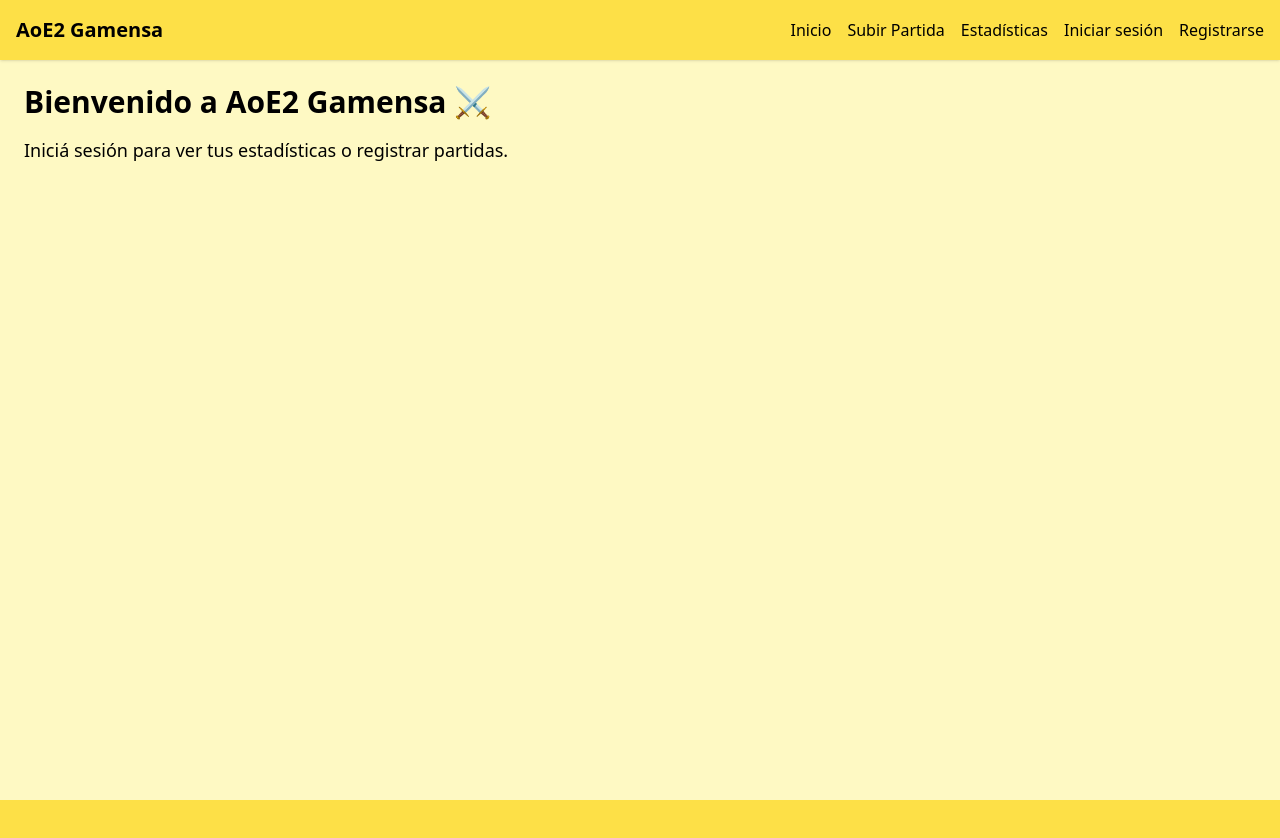
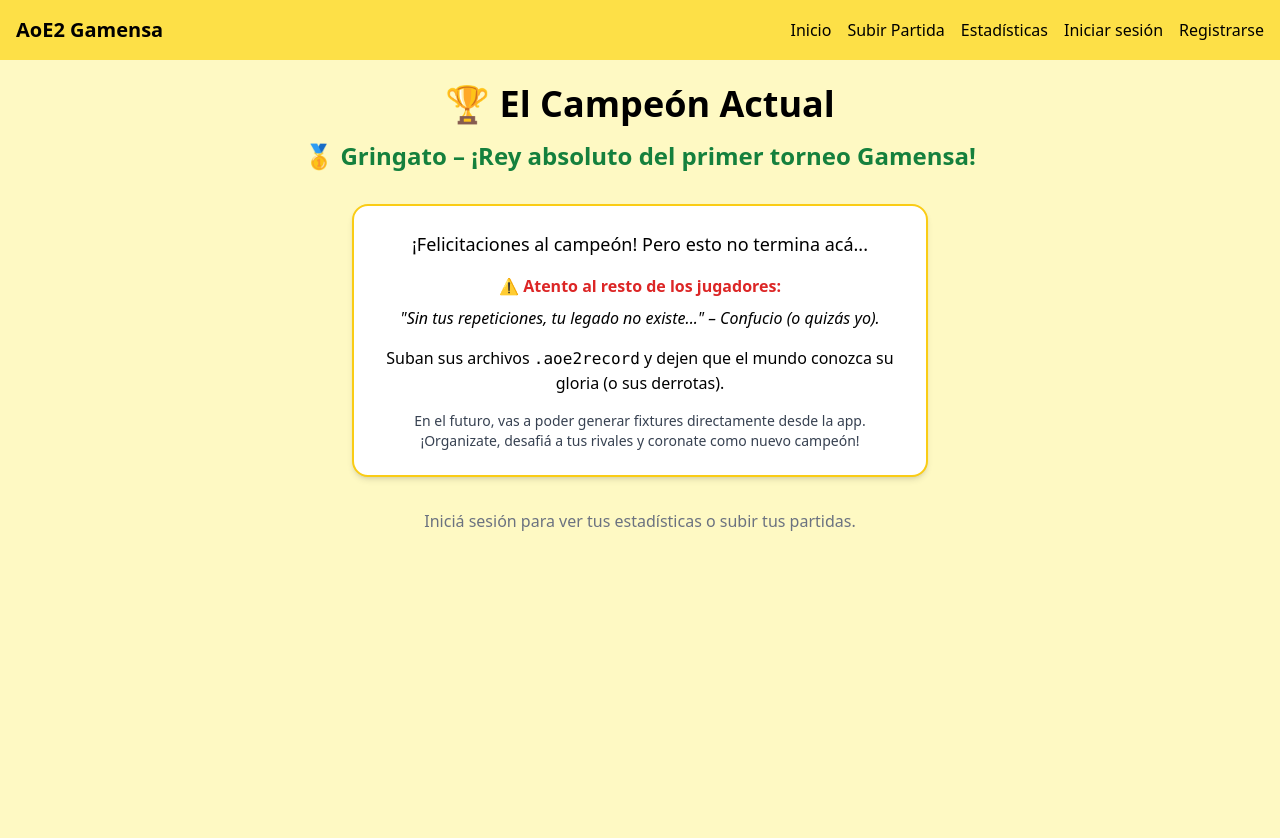
Before and after one commit to LuccaCecchini/aoe2-gamensa, a React (Vite) app: page / in a window 1280 px wide. Shown: the top 838 px of the page. Before the commit the page ends 800 px from the top, so only its background shows below. Built offline with nearby package versions, Linux system fonts and the light colour scheme; no server answers.

Commit message:
Agrega homenaje al campeón y mensaje divertido en la Home

```diff
--- a/src/pages/Home.jsx
+++ b/src/pages/Home.jsx
@@ -1,18 +1,40 @@
 // src/pages/Home.jsx
-
 import React from "react";
 
-const Home = ({ user }) => {
+export default function Home({ user }) {
   return (
-    <div className="p-6">
-      <h1 className="text-3xl font-bold mb-4">Bienvenido a AoE2 Gamensa ⚔️</h1>
-      {user ? (
-        <p className="text-lg">Hola, {user.displayName || user.email} 👋</p>
-      ) : (
-        <p className="text-lg">Iniciá sesión para ver tus estadísticas o registrar partidas.</p>
-      )}
+    <div className="bg-yellow-100 min-h-screen p-6 text-center">
+      <h1 className="text-4xl font-bold mb-4">🏆 El Campeón Actual</h1>
+      <h2 className="text-2xl font-semibold text-green-700 mb-8">
+        🥇 Gringato – ¡Rey absoluto del primer torneo Gamensa!
+      </h2>
+
+      <div className="max-w-xl mx-auto bg-white p-6 rounded-2xl shadow-md border-2 border-yellow-400">
+        <p className="text-lg mb-4">
+          ¡Felicitaciones al campeón! Pero esto no termina acá...
+        </p>
+        <p className="mb-2 font-semibold text-red-600">
+          ⚠️ Atento al resto de los jugadores:
+        </p>
+        <p className="italic mb-4">
+          "Sin tus repeticiones, tu legado no existe..." – Confucio (o quizás yo).
+        </p>
+        <p className="mb-4">
+          Suban sus archivos <code>.aoe2record</code> y dejen que el mundo conozca su gloria (o sus derrotas).
+        </p>
+        <p className="text-sm text-gray-700">
+          En el futuro, vas a poder generar fixtures directamente desde la app.
+          ¡Organizate, desafiá a tus rivales y coronate como nuevo campeón!
+        </p>
+      </div>
+
+      <div className="mt-8 text-gray-500">
+        {user ? (
+          <p>👋 Bienvenido, {user.displayName || user.email}.</p>
+        ) : (
+          <p>Iniciá sesión para ver tus estadísticas o subir tus partidas.</p>
+        )}
+      </div>
     </div>
   );
-};
-
-export default Home;
+}
```
